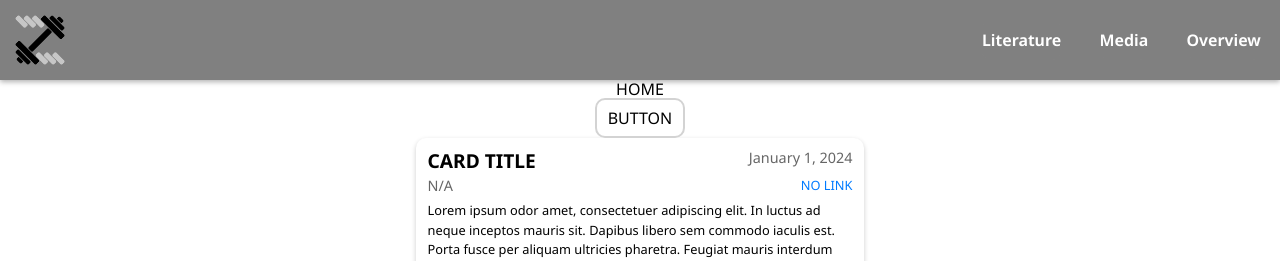
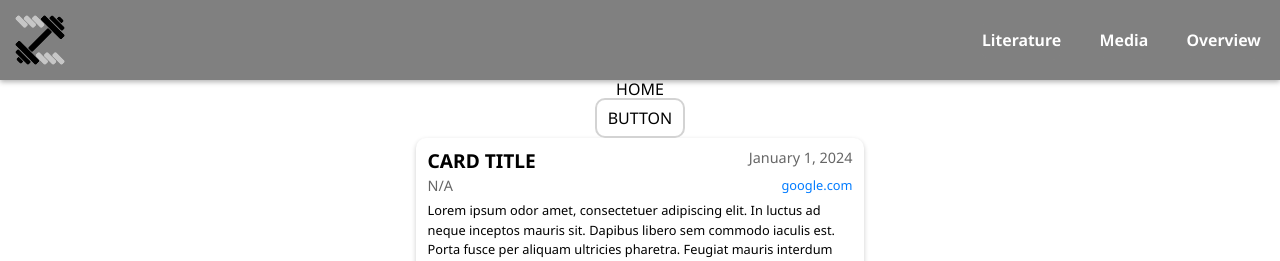
Before and after one commit to LucasHJin/ZenithAI, a React (Vite) app: page / in a window 1280 px wide. Shown: the top 261 px of the page. Built offline with nearby package versions, Linux system fonts and the light colour scheme.

Commit message:
Added link functionality

```diff
--- a/src/components/Card.jsx
+++ b/src/components/Card.jsx
@@ -1,20 +1,35 @@
 import React from 'react';
 import '../styles/Card.css'
-import Button from './Button.jsx'
 import PropTypes from 'prop-types';
 
+//make clicking on card lead to a new page
 
-const Card = ({ title, date, description, source, tags, link, width, height, image }) => {
+const formatLinkText = (url) => {
+  return url.replace(/^(https?:\/\/)?(www\.)?/, ''); //remove protocol and www
+};
+
+const Card = ({ title, date, description, source, tags, link, width, height, id }) => {
+  const handleClick = () => {
+    navigate(`/card/${id}`);
+  };
+
   return (
     <>
       <div
         className="card"
+        onClick={handleClick} //navigate to details page on click
         style={{ width: width ? `${width}vw` : 'auto', height: height ? `${height}vh` : 'auto' }}
       >
         <div className="title">{title}</div>
         <div className="date">{date}</div>
         <div className="source">{source}</div>
-        <div className="link">{link}</div>
+        <a
+          href={link}
+          target="_blank"
+          rel="noopener noreferrer"
+          className="link"
+          onClick={(e) => e.stopPropagation()}
+        >{formatLinkText(link)}</a>
         <div className="description">{description}</div>
         <div className="tags">
           {tags.map((tag, index) => (
@@ -35,7 +50,7 @@ Card.propTypes = {
     link: PropTypes.string,
     width: PropTypes.number,
     height: PropTypes.number,
-    image: PropTypes.string,
+    id: PropTypes.string.isRequired,
 };
 
 Card.defaultProps = {
@@ -44,10 +59,10 @@ Card.defaultProps = {
   description: "Lorem ipsum odor amet, consectetuer adipiscing elit. In luctus ad neque inceptos mauris sit. Dapibus libero sem commodo iaculis est. Porta fusce per aliquam ultricies pharetra. Feugiat mauris interdum vehicula etiam senectus velit montes facilisis nisl. Sapien ad senectus eros litora ad morbi rhoncus interdum ullamcorper! Elementum dui efficitur inceptos ultrices tempor sapien lectus nulla. ",
   source: "N/A",
   tags: [],
-  link: "NO LINK",
+  link: "https://www.google.com",
   width: 35,
   height: 25,
-  image: "NO IMAGE"
+  id: "1"
 }
 
 export default Card;
--- a/src/styles/Card.css
+++ b/src/styles/Card.css
@@ -79,4 +79,5 @@
     justify-self: end; /* Both aligning to the right (of cell and text) */
     margin: 0;
     cursor: pointer;
+    text-decoration: none;
 }
```
